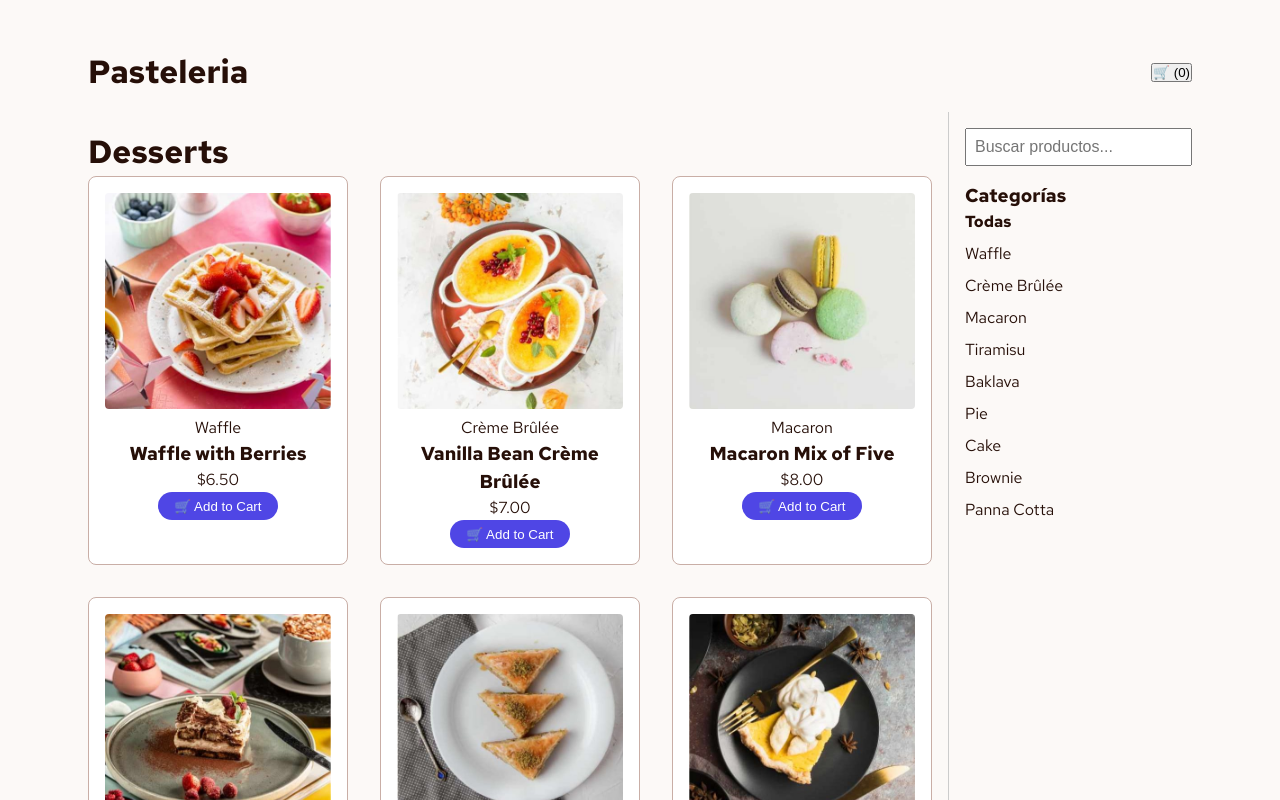
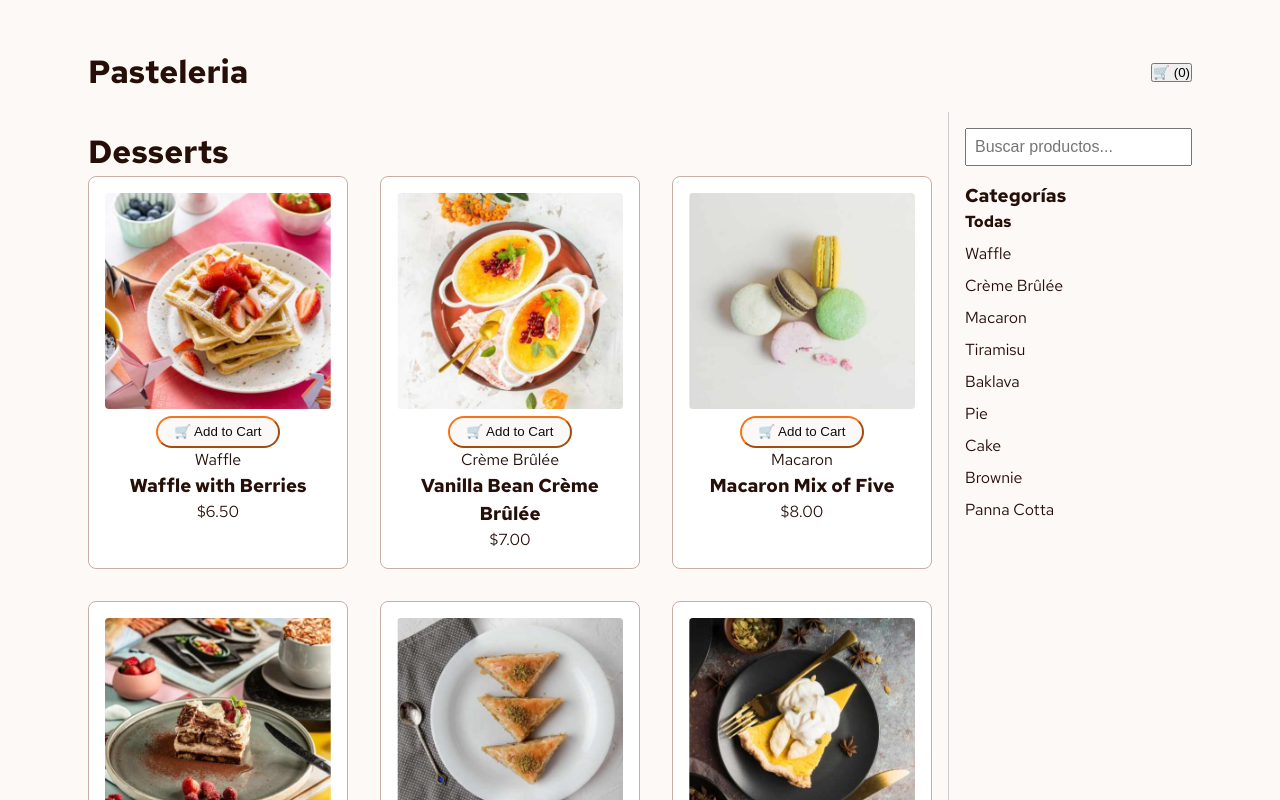
Before and after one commit to anatmb/frontendmentorcar, a React (Vite) app: page / in a window 1280 px wide. Shown: the top 800 px of the page. Built offline with nearby package versions, Linux system fonts and the light colour scheme.

Commit message:
sigo mejorando los estilos de los botones incrementar y decrementar articulo

```diff
--- a/src/components/ProductCard.jsx
+++ b/src/components/ProductCard.jsx
@@ -56,9 +56,6 @@ function ProductCard({ product }) {
     <div className={styles.card}>
       <img src={product.image.desktop} alt={product.name}   className={styles.image} />
       <div className="product-info quantity-control">
-        <p className="category">{product.category}</p>
-        <h3>{product.name}</h3>
-        <p className="price">${product.price.toFixed(2)}</p>
 
         {quantity === 0 ? (
           <button className={styles['add-to-cart-btn']} onClick={handleAdd}>
@@ -71,6 +68,12 @@ function ProductCard({ product }) {
             <button onClick={handleAdd}>＋</button>
           </div>
         )}
+
+
+        <p className="category">{product.category}</p>
+        <h3>{product.name}</h3>
+        <p className="price">${product.price.toFixed(2)}</p>
+
       </div>
     </div>
   );
--- a/src/components/ProductCard.module.css
+++ b/src/components/ProductCard.module.css
@@ -36,16 +36,16 @@
 .quantity-control {
   display: flex;
   align-items: center;
-  gap: 0.5rem;
-  background: #efefef;
+  gap: 1rem;
+  background:#f97316;
   border-radius: 20px;
-  padding: 0.4rem 0.8rem;
+  padding: 0.4rem 1rem;
   justify-content: center;
 }
 
 .quantity-control button {
-  background-color: #f97316;
-  color: white;
+  background-color: #faf7f5;
+  color: rgb(18, 18, 18);
   font-size: 1rem;
   width: 28px;
   height: 28px;
@@ -55,10 +55,11 @@
 }
 
 .add-to-cart-btn {
-  background-color: #4f46e5;
-  color: white;
+  background-color: #fbf8f8;
+  color: rgb(14, 14, 14);
   padding: 0.4rem 1rem;
-  border: none;
+  /* border: none; */
   border-radius: 20px;
   cursor: pointer;
+  border-color: #f97316;
 }
```
